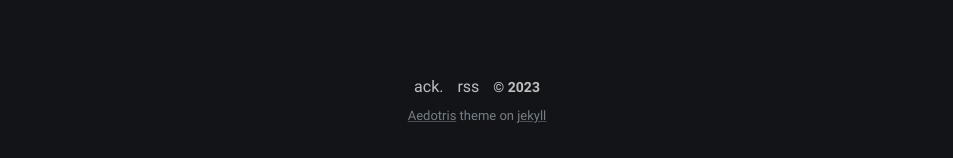
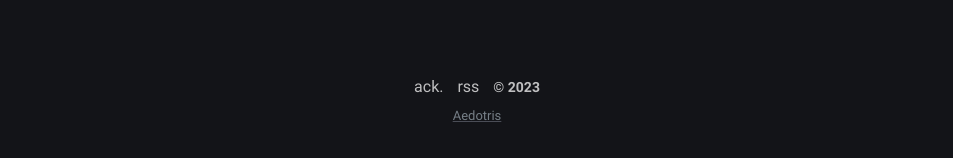
Before and after one commit to levinhkhangzz/nothing-here, a Jekyll site: the page built from index.md, in a window 1280 px wide. Shown: the part 795-953 px from the top of the page, without its empty margins (163-1116 px from the left). Built offline with Jekyll 4.4.1, drawn with Linux system fonts in a browser that asks for light colours.

Commit message:
Update footer.html

```diff
--- a/_includes/footer.html
+++ b/_includes/footer.html
@@ -8,10 +8,6 @@
       target="_blank"
       rel="noreferrer noopener"
       >Aedotris</a
-    >
-    theme on
-    <a href="https://jekyllrb.com" target="_blank" rel="noreferrer noopener"
-      >jekyll</a
     >
   </small>
 </footer>
```
